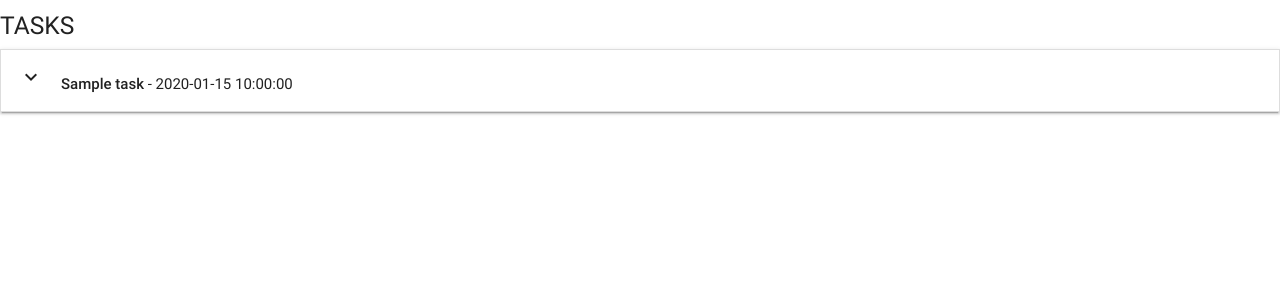
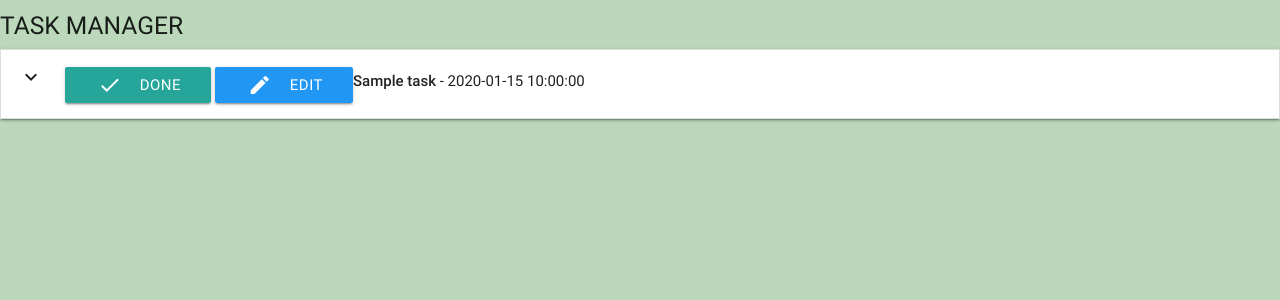
Before and after one commit to billdavisjr/task-manager, a Flask app: page / in a window 1280 px wide. Shown: the top 300 px of the page. Run offline with Flask 2, Linux system fonts and the light colour scheme; a database or web service that is not in the repository returns one stand-in record (values such as "Sample title"); some libraries are stand-ins or nearby versions.

Commit message:
Added static folder and css style sheet file, done and edit buttons on tasks

```diff
--- /dev/null
+++ b/static/css/style.css
@@ -0,0 +1,16 @@
+body {
+    background-color: rgb(187, 216, 187);
+}
+
+
+.btn_small {
+    height: 24px;
+    width: 60px;
+    line-height: 24px;
+    margin: 5px 5px;
+    padding: 0 0.5em;
+}
+
+.task_header {
+    margin-top: 5px;
+}
--- a/templates/base.html
+++ b/templates/base.html
@@ -4,9 +4,11 @@
         <title>Task-Manager</title>
         <link href="https://fonts.googleapis.com/icon?family=Material+Icons" rel="stylesheet">
         <link rel="stylesheet" href="https://cdnjs.cloudflare.com/ajax/libs/materialize/0.100.2/css/materialize.min.css">
+        <link rel="stylesheet" href="{{url_for('static', filename='css/style.css')}}" type="text/css"/>
+
     </head>
     <body>
-        <h5> TASKS</h5>
+        <h5> TASK MANAGER</h5>
         {% block content %}
         {% endblock %}
 
--- a/templates/tasks.html
+++ b/templates/tasks.html
@@ -4,9 +4,13 @@
         {% for task in tasks %}
         <li>
             <div class="collapsible-header">
-
+                <div class= "col s3">
+                    <i class="material-icons">expand_more</i>
+                    <a class="waves-effect waves-light btn btn-small"><i class="material-icons left">done</i>Done</a>
+                    <a class="waves-effect waves-light btn btn-small blue"><i class="material-icons left">edit</i>Edit</a>
+                </div>
                 <div class=" task_header col s9">
-                    <i class="material-icons">expand_more</i><strong>{{task.task_name}}</strong> - {{task.due_date}}
+                    <strong>{{task.task_name}}</strong> - {{task.due_date}}
                 </div>
             </div>
             <div class="collapsible-body">
```
